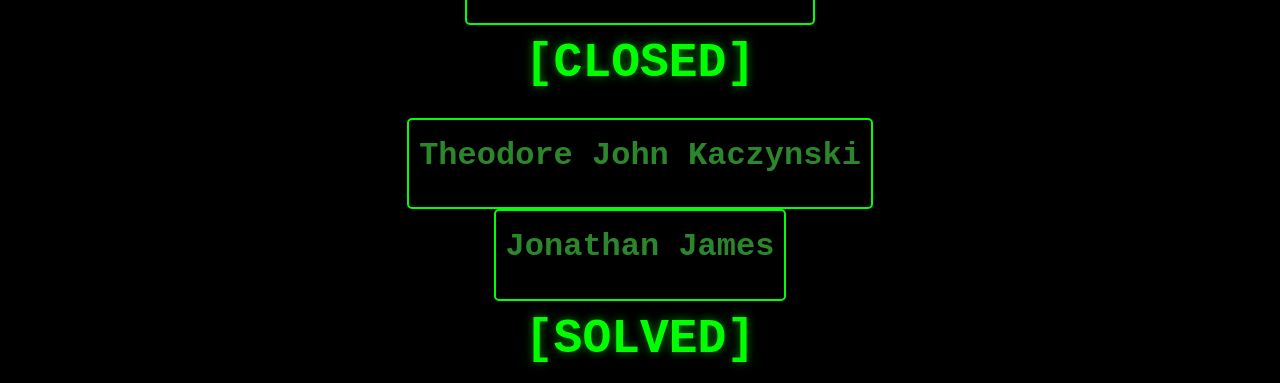
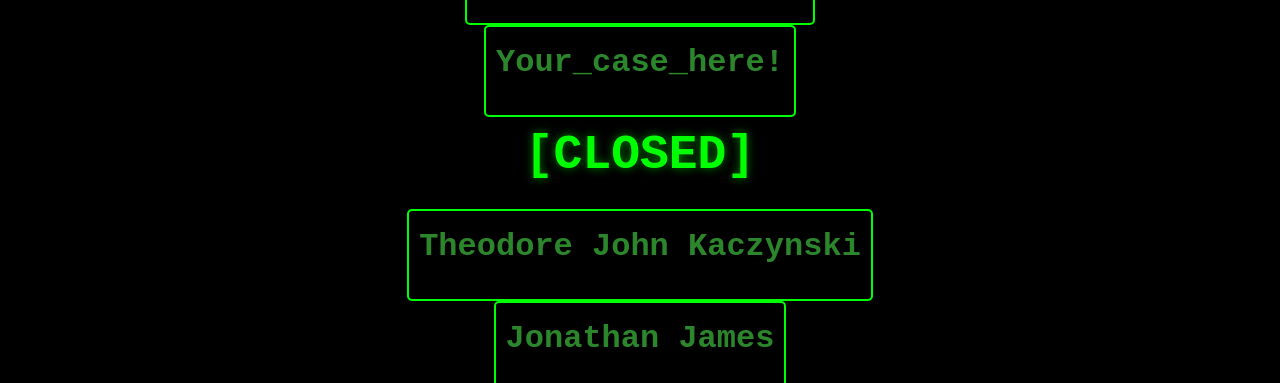
Before and after one commit to zugravel-teodor/glowhunting, a plain HTML site: page index.html in a window 1280 px wide. Shown: the part 714-1097 px from the top of the page. Drawn offline with Linux system fonts and the light colour scheme.

Commit message:
Update index.html

```diff
--- a/index.html
+++ b/index.html
@@ -16,6 +16,9 @@
 <h1>[OPEN]</h1>
 <a href="Rockenhaus.html" style="color: #52fc5288; text-decoration: none; font-weight: bold; font-size: 1.5rem; padding: 10px; border: 2px solid #00ff00; border-radius: 5px; transition: all 0.3s ease;">
     <h2 style="color: #52fc5288;">Conrad Rockenhaus</h2>
+</a>
+<a href="https://github.com/zugravel-teodor/glowhunting/blob/main/README.md" style="color: #52fc5288; text-decoration: none; font-weight: bold; font-size: 1.5rem; padding: 10px; border: 2px solid #00ff00; border-radius: 5px; transition: all 0.3s ease;">
+    <h2 style="color: #52fc5288;">Your_case_here!</h2>
 </a>
 
 <h1>[CLOSED]</h1>
```
